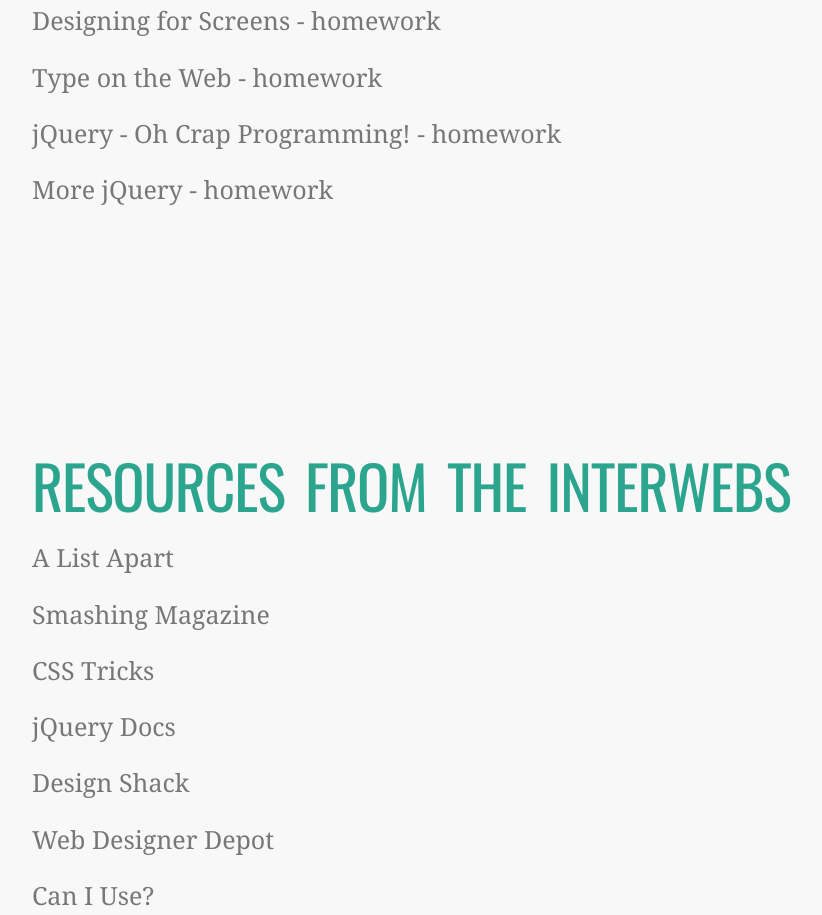
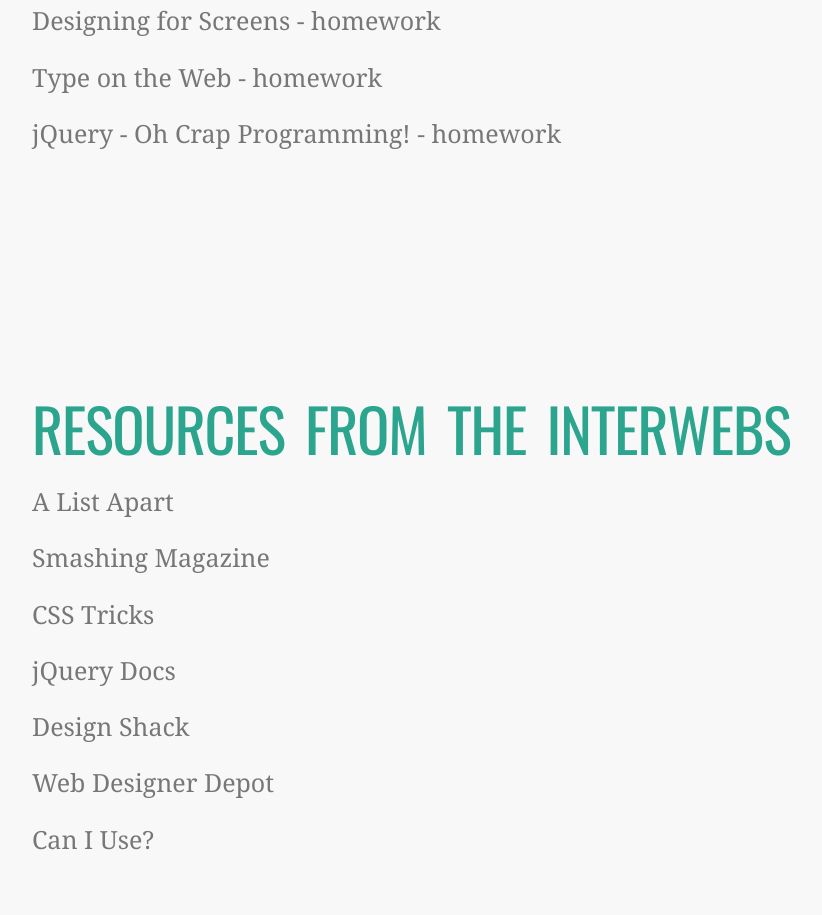
Before and after one commit to marthar/webspring-2015, a plain HTML site: page index.html in a window 1280 px wide. Shown: the part 1080-1995 px from the top of the page, without its empty margins (88-910 px from the left). Drawn offline with nearby package versions, Linux system fonts and the light colour scheme.

Commit message:
last class

```diff
--- a/index.html
+++ b/index.html
@@ -52,8 +52,6 @@
 				<span class="homework"><a href="http://marthar.github.io/webspring-2015/9.html#homework-9">- homework</a></span></h3>
 			<h3><a href="10.html">jQuery - Oh Crap Programming!</a>
 				<span class="homework"><a href="http://marthar.github.io/webspring-2015/10.html#homework-10">- homework</a></span></h3>
-			<h3><a href="10.html">More jQuery</a>
-				<span class="homework"><a href="http://marthar.github.io/webspring-2015/11.html#homework-11">- homework</a></span></h3>
 	</section>
 
 
```
Also changed, not shown: 10.html (+1 -1 lines).
